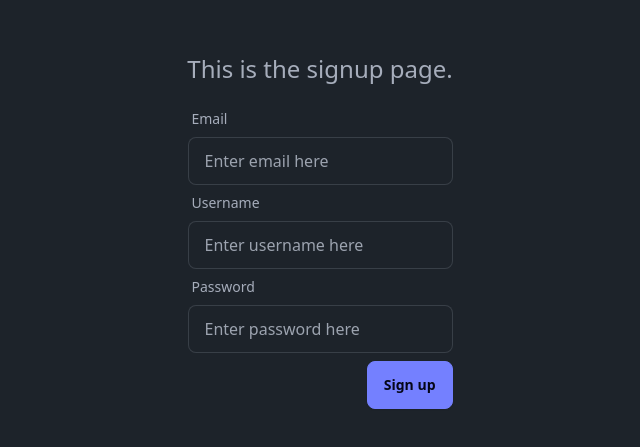
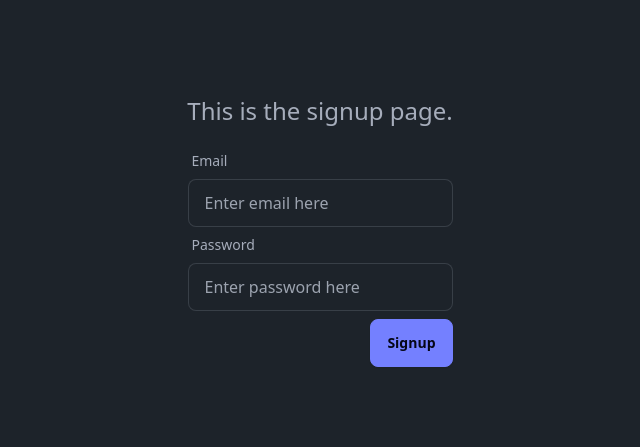
Before and after one commit to toooooby64/Simple-Login-App, a SvelteKit app: page /signup in a window 1280 px wide. Shown: the part 177-624 px from the top of the page, without its empty margins (320-960 px from the left). Built offline with nearby package versions, Linux system fonts and the light colour scheme.

Commit message:
Implemented login and signup and logout functionality

```diff
--- a/package.json
+++ b/package.json
@@ -32,5 +32,9 @@
 		"typescript": "^5.0.0",
 		"vite": "^5.0.3"
 	},
-	"type": "module"
+	"type": "module",
+	"dependencies": {
+		"@supabase/ssr": "^0.0.10",
+		"@supabase/supabase-js": "^2.39.1"
+	}
 }
--- a/src/app.d.ts
+++ b/src/app.d.ts
@@ -1,10 +1,18 @@
 // See https://kit.svelte.dev/docs/types#app
+
+import type { Session, SupabaseClient } from "@supabase/supabase-js";
+
 // for information about these interfaces
 declare global {
 	namespace App {
 		// interface Error {}
-		// interface Locals {}
-		// interface PageData {}
+		interface Locals {
+			supabase: SupabaseClient<Database>;
+			getSession(): Promise<Session | null>;
+		}
+		interface PageData {
+			session: import("@supabase/supabase-js").Session | null;
+		}
 		// interface PageState {}
 		// interface Platform {}
 	}
--- a/src/routes/+layout.svelte
+++ b/src/routes/+layout.svelte
@@ -2,7 +2,6 @@
     import "../app.css";
     import type { LayoutData } from './$types';
 
-    export let data: LayoutData;
 </script>
 
 <slot />
--- a/src/routes/+page.svelte
+++ b/src/routes/+page.svelte
@@ -1,11 +1,21 @@
+<script lang="ts">
+	import type { PageData } from './types';
+	export let data: PageData;
+</script>
+
 <div class="w-auto min-h-screen flex flex-col items-center justify-center">
 	<h1 class="text-2xl p-2 m-2">This is the homepage.</h1>
-	<div>
-		<button class="btn btn-primary h-2">
-			<a href="./login">Login</a>
-		</button>
-		<button class="btn btn-primary h-2">
-			<a href="./signup">Sign up</a>
-		</button>
-	</div>
+	{#if data.session}
+		<h2 class="text-xl p-2 m-2">You are logged in as {data.session.user.email}.</h2>
+		<div class="flex justify-end">
+			<form action="/logout" method="POST">
+				<button class="btn btn-warning">Logout</button>
+			</form>
+		</div>
+	{:else}
+		<div>
+			<a href="./login" class="btn btn-primary"> Login </a>
+			<a href="./signup" class="btn btn-primary h-2"> Sign Up </a>
+		</div>
+	{/if}
 </div>
--- a/src/routes/input.svelte
+++ b/src/routes/input.svelte
@@ -2,11 +2,12 @@
 	export let type;
 	export let placeholder;
 	export let label;
+	export let name;
 </script>
 
 <label class="form-control w-full max-w-xs">
 	<div class="label">
 		<span class="label-text">{label}</span>
 	</div>
-	<input {type} {placeholder} class="input input-bordered w-full max-w-xs" />
+	<input {name} {type} {placeholder} class="input input-bordered w-full max-w-xs" />
 </label>
--- a/src/routes/signup/+page.svelte
+++ b/src/routes/signup/+page.svelte
@@ -2,17 +2,17 @@
 	import Input from '../input.svelte';
 </script>
 
-<div class="w-auto min-h-screen flex flex-col items-center justify-center text-center">
-	<h1 class="text-2xl p-2 m-2">This is the signup page.</h1>
-	<div>
-		<Input type="email" placeholder="Enter email here" label="Email" />
-		<Input type="text" placeholder="Enter username here" label="Username" />
-		<Input type="password" placeholder="Enter password here" label="Password" />
-
-		<div class="w-auto flex justify-end ">
-			<button class="btn btn-primary mt-2">
-				<a href="./signup">Sign up</a>
-			</button>
+<form action="?/register" method="POST">
+	<div class="w-auto min-h-screen flex flex-col items-center justify-center text-center">
+		<h1 class="text-2xl p-2 m-2">This is the signup page.</h1>
+		<div>
+			<Input type="email" placeholder="Enter email here" label="Email" name="email" />
+			<Input type="password" placeholder="Enter password here" label="Password" name="password" />
+			<div class="w-auto flex justify-end">
+				<button class="btn btn-primary mt-2" type="submit">
+					Signup
+				</button>
+			</div>
 		</div>
 	</div>
-</div>
+</form>
```
Also changed, not shown: 1 other file (tests, documents, lock files or other folders).
